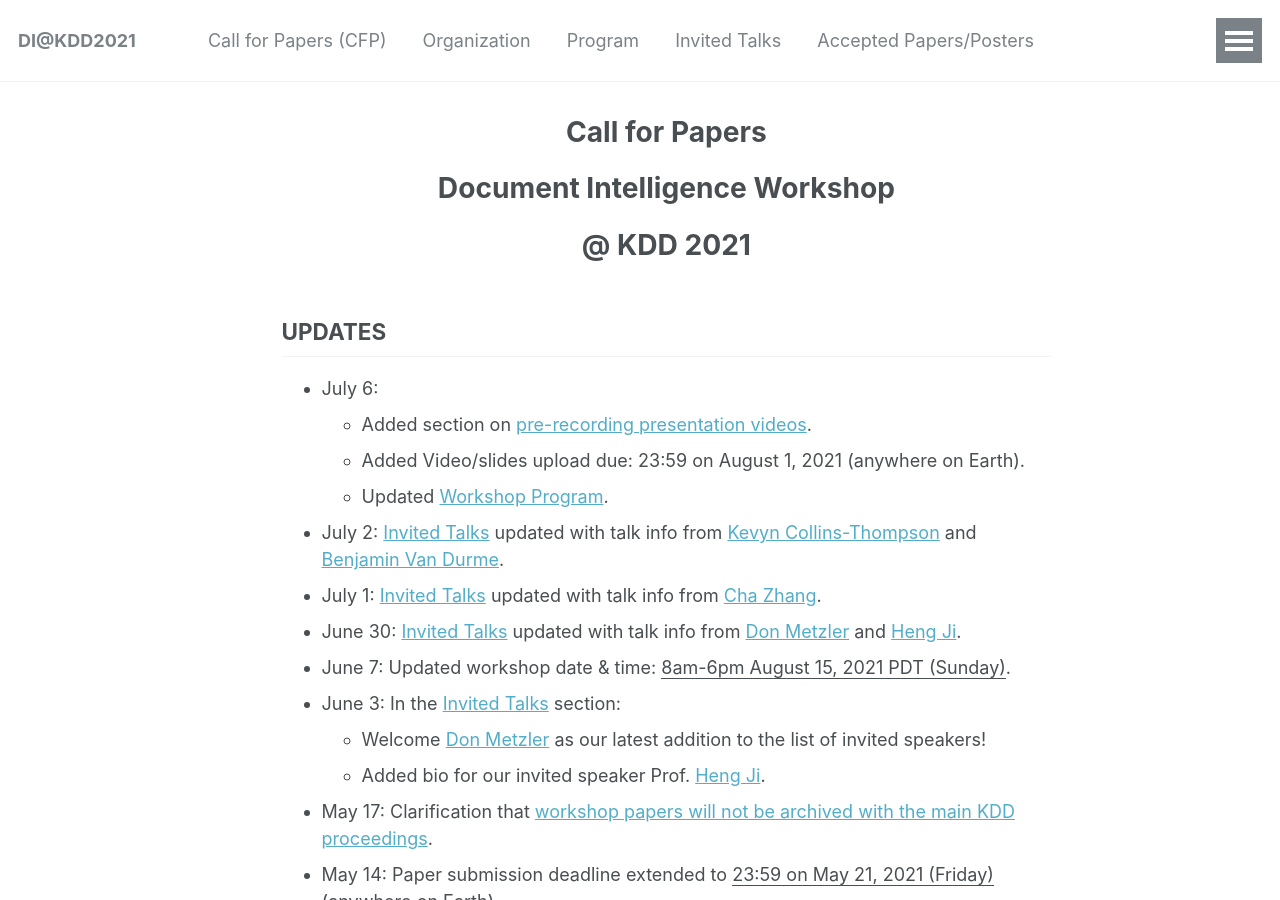
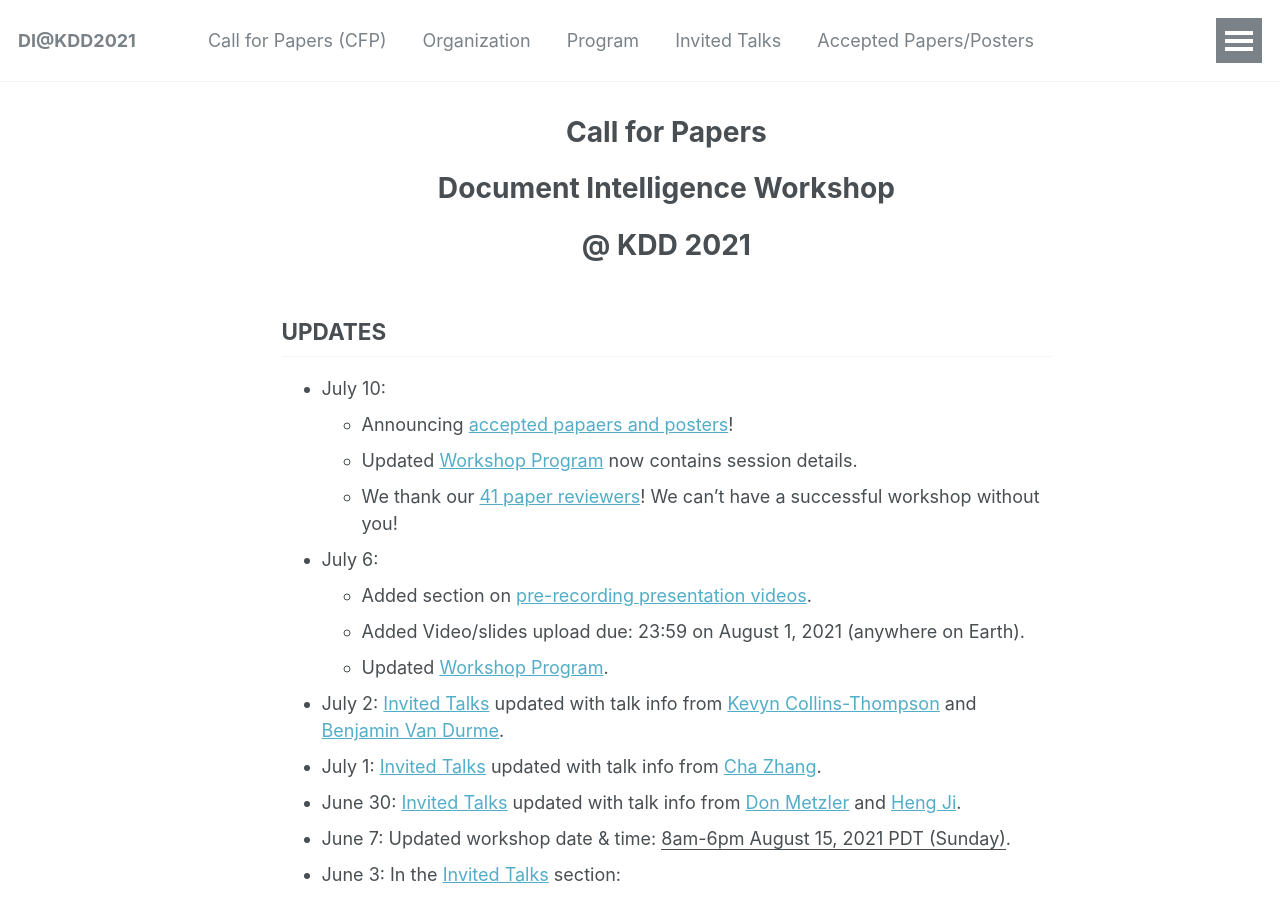
Before and after one commit to document-intelligence/DI-2022, a Jekyll site: the page built from _pages/cfp.md, in a window 1280 px wide and 900 px high. Built offline with Jekyll 4.4.1, drawn with Linux system fonts in a browser that asks for light colours.

Commit message:
Update cfp.md

```diff
--- a/_pages/cfp.md
+++ b/_pages/cfp.md
@@ -11,6 +11,10 @@ redirect_from:
 
 ## UPDATES
 
+- July 10:
+  - Announcing [accepted papaers and posters](https://document-intelligence.github.io/DI-2021/papers/)!
+  - Updated [Workshop Program](https://document-intelligence.github.io/DI-2021/program/) now contains session details.
+  - We thank our [41 paper reviewers](https://document-intelligence.github.io/DI-2021/organization/#reviewers)! We can't have a successful workshop without you!
 - July 6:
   - Added section on [pre-recording presentation videos](#pre-recording).
   - Added Video/slides upload due: 23:59 on August 1, 2021 (anywhere on Earth).
```
